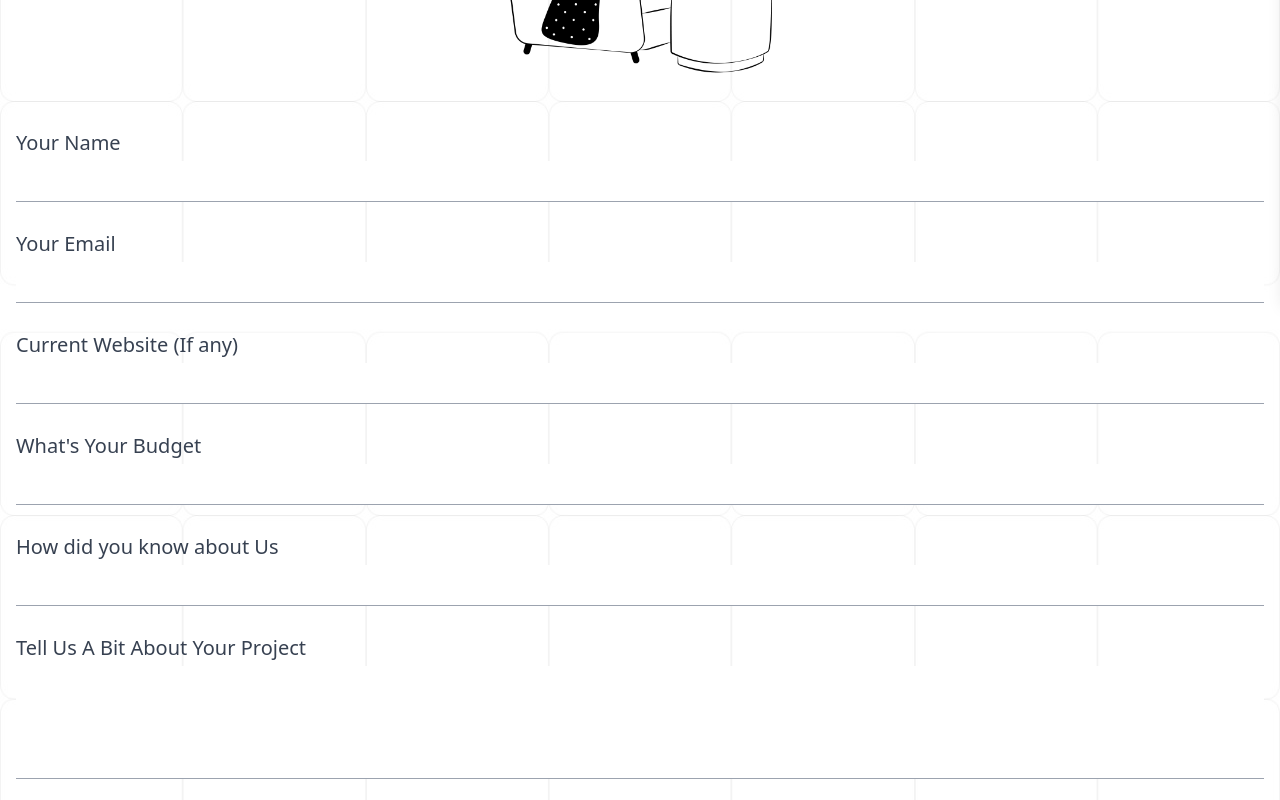
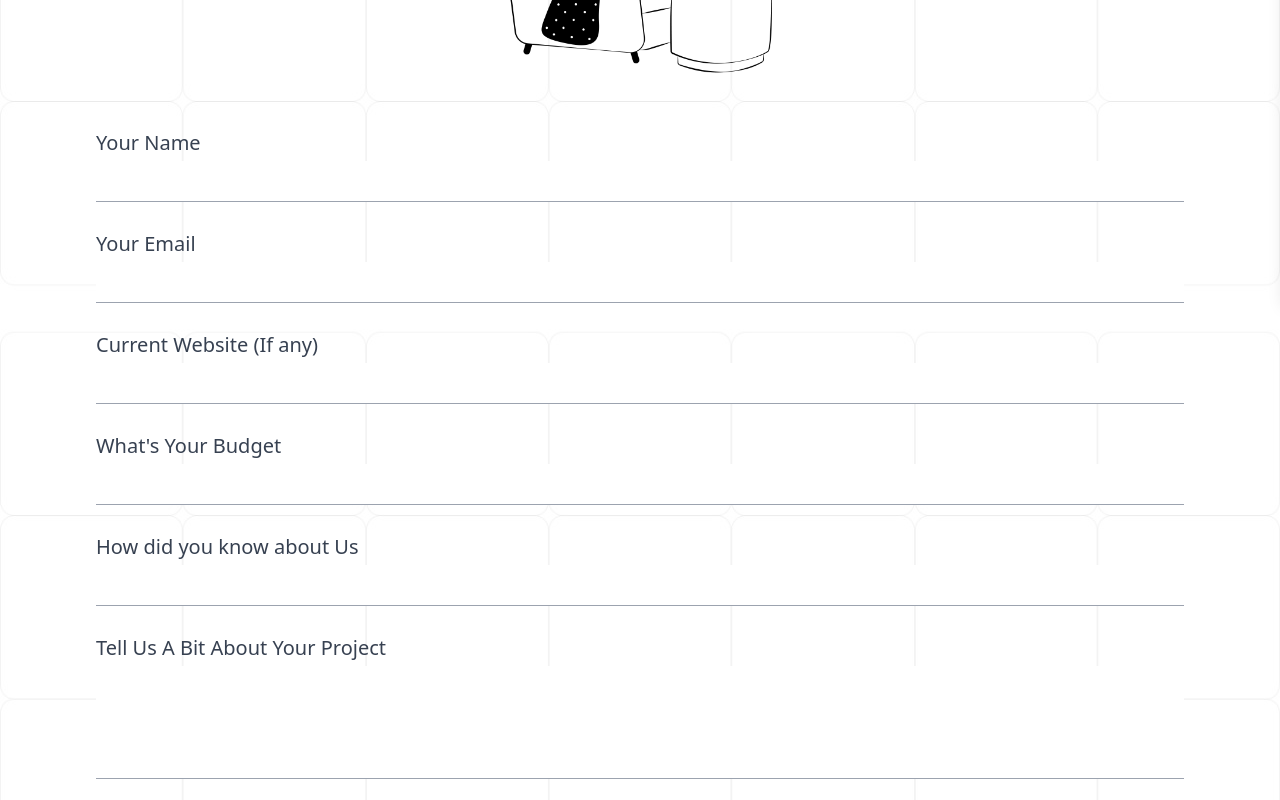
Before and after one commit to Sandipan-seth/WebWorkStudioPage, a React (Vite) app: page /contact-us in a window 1280 px wide. Shown: the part 500-1300 px from the top of the page. Built offline with nearby package versions, Linux system fonts and the light colour scheme.

Commit message:
Contact Form padding

```diff
--- a/src/components/ContactComponents/Form.jsx
+++ b/src/components/ContactComponents/Form.jsx
@@ -22,7 +22,7 @@ const Form = () => {
         </div>
 
         {/* Form */}
-        <form className="space-y-5 md:space-y-7">
+        <form className="space-y-5 md:space-y-7 px-3 md:px-20">
           <div>
             <label className="block text-md md:text-xl font-medium text-gray-700 mb-1">
               Your Name
```
